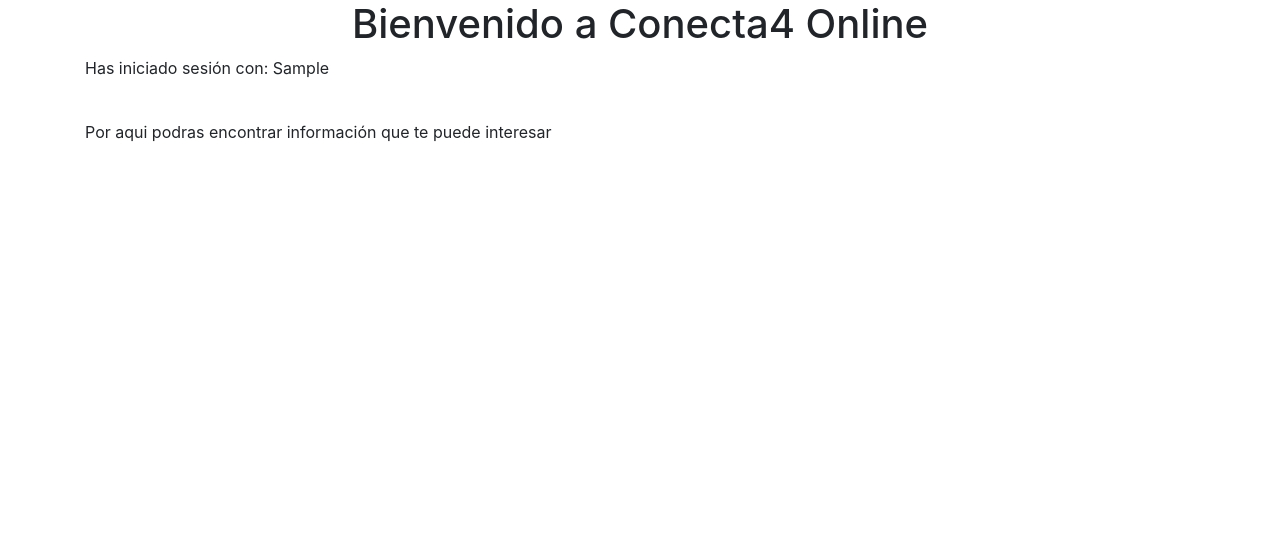
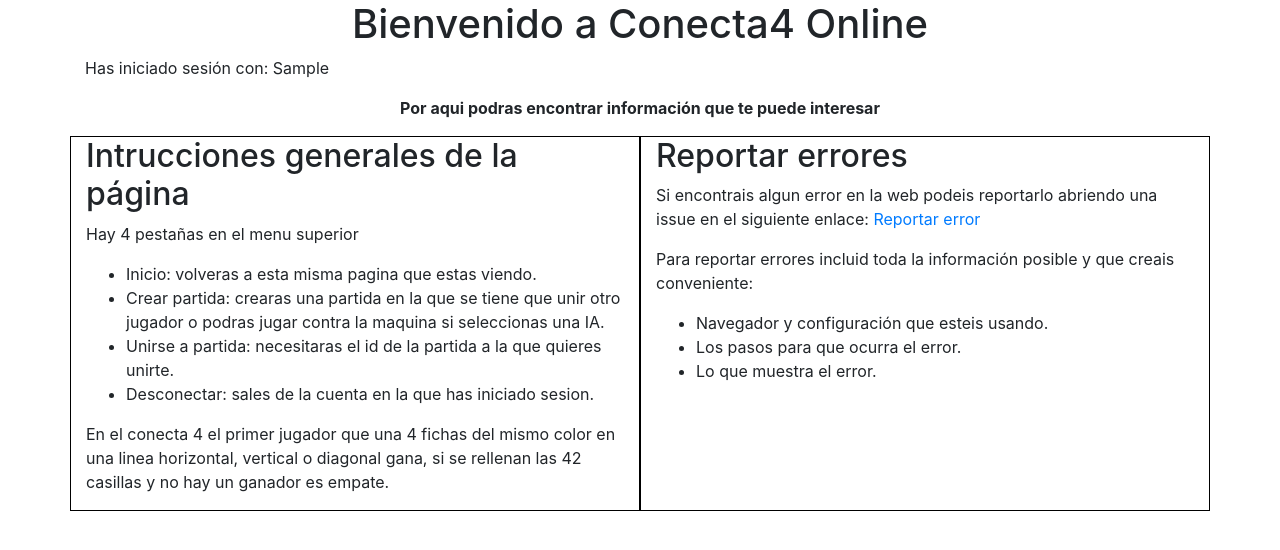
Before and after one commit to JoseAntonioVelasco/Python_Conn4Web, a Flask app: page / in a window 1280 px wide. Shown: the part 56-606 px from the top of the page. Run offline with Flask 2, Linux system fonts and the light colour scheme; the visitor is signed in with stand-in values (Sample User, id 1); data comes from the database, SQL or seed files in the repository; some libraries are stand-ins or nearby versions.

Commit message:
Pag Inicio rediseñada

```diff
--- a/website/templates/home.html
+++ b/website/templates/home.html
@@ -3,6 +3,30 @@
 
 {% block content %}
 <h1 align="center">Bienvenido a Conecta4 Online</h1>
-<p>Has iniciado sesión con: {{user.first_name}}</p><br/>
-<p>Por aqui podras encontrar información que te puede interesar</p>
+<p>Has iniciado sesión con: {{user.first_name}}</p>
+<p align="center"><b>Por aqui podras encontrar información que te puede interesar</b></p>
+<div class="row">
+    <div class="col-sm-6" style="border:1px solid black;">
+        <h2>Intrucciones generales de la página</h2>
+        <p>Hay 4 pestañas en el menu superior</p>
+        <ul>
+            <li>Inicio: volveras a esta misma pagina que estas viendo.</li>
+            <li>Crear partida: crearas una partida en la que se tiene que unir otro jugador o podras jugar contra la maquina si seleccionas una IA.</li>
+            <li>Unirse a partida: necesitaras el id de la partida a la que quieres unirte.</li>
+            <li>Desconectar: sales de la cuenta en la que has iniciado sesion.</li>
+        </ul>
+        <p>En el conecta 4 el primer jugador que una 4 fichas del mismo color en una linea horizontal, vertical o diagonal gana, si se rellenan las 42 casillas y no hay un ganador es empate.</p>
+    </div>
+    <div class="col-sm-6" style="border:1px solid black;">
+        <h2>Reportar errores</h2>
+        <p>Si encontrais algun error en la web podeis reportarlo abriendo una issue en el siguiente enlace: <a href="https://github.com/JoseAntonioVelasco/Python_Conn4Web/issues">Reportar error</a></p>
+        <p>Para reportar errores incluid toda la información posible y que creais conveniente: </p>
+        <ul>
+            <li>Navegador y configuración que esteis usando.</li>
+            <li>Los pasos para que ocurra el error.</li>
+            <li>Lo que muestra el error.</li>
+        </ul>
+    </div>
+</div>
+
 {% endblock %}
```
